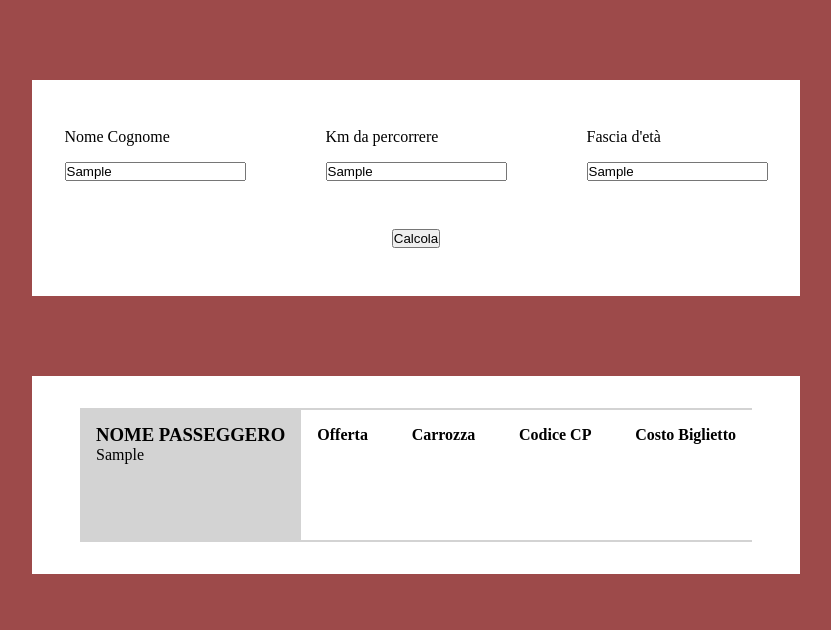
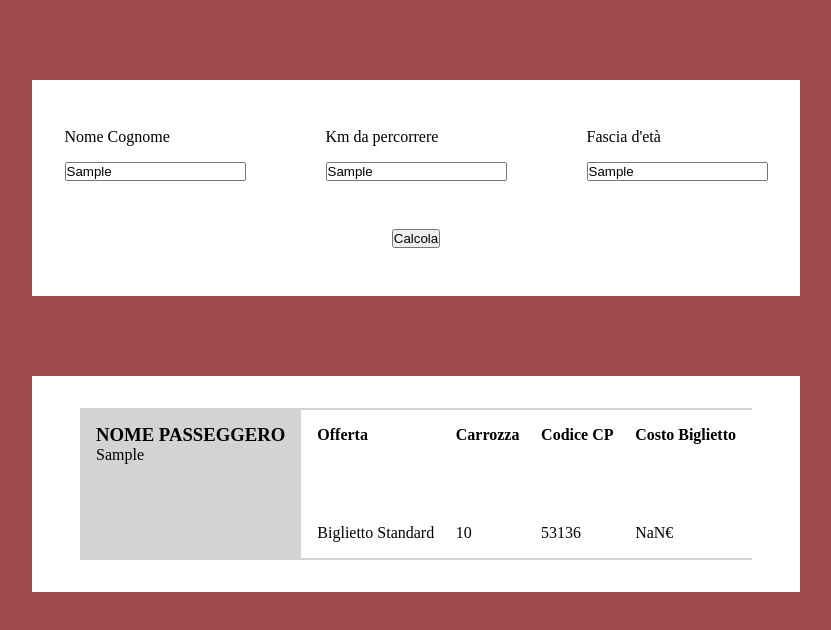
Before and after one commit to simoneevacca/js-biglietto-treno-form, a plain HTML site: page index.html in a window 1280 px wide. Both pictures are taken after typing "Sample", "Sample", "Sample" into the empty fields and a click on the button "Calcola". Shown: the whole page, without its empty margins (224-1055 px from the left). Drawn offline with Linux system fonts and the light colour scheme.

Commit message:
add all ticket dates

```diff
--- a/assets/js/main.js
+++ b/assets/js/main.js
@@ -11,17 +11,8 @@ console.log("LOG TEST " + passengerName.value);
 
 
 
-
-
-
-
-
-
-
-
-
 document.querySelector('button').addEventListener('click',
-function(){
+    function () {
         let ticketPrice = distanceElement.value * 0.21;
 
         console.log(distanceElement.value * 0.21);
@@ -30,6 +21,9 @@ function(){
 
 
         document.getElementById('ticketname').innerHTML = passengerName.value
+        document.getElementById('nc').innerHTML = Math.floor(Math.random() * 10) + 1;
+        document.getElementById('cp').innerHTML = Math.floor(Math.random() * 99998) + 1;
+
 
 
 
@@ -37,12 +31,20 @@ function(){
         if (ageElement.value < 18) {
 
             ticketPrice = ticketPrice - ticketPrice * minorsDiscount
+            document.getElementById('offer').innerHTML = 'Sconto minorenni'
+
 
         } else if (ageElement.value > 64) {
 
             ticketPrice = ticketPrice - ticketPrice * over65Discount
+            document.getElementById('offer').innerHTML = 'Sconto pensionati'
+
+        } else {
+            document.getElementById('offer').innerHTML = 'Biglietto Standard'
 
         }
 
         console.log("ticket price is: " + ticketPrice);
+        document.getElementById('cost').innerHTML = ticketPrice.toFixed(2) + '€';
+
     })
--- a/index.html
+++ b/index.html
@@ -41,19 +41,19 @@
         <div class="details">
             <div class="offer">
                 <div><strong>Offerta</strong></div>
-                <div class="value"></div>
+                <div id="offer" class="value"></div>
             </div>
             <div class="nc">
                 <div><strong>Carrozza</strong></div>
-                <div class="value"></div>
+                <div id="nc" class="value"></div>
             </div>
             <div class="cp">
                 <div><strong>Codice CP</strong></div>
-                <div class="value"></div>
+                <div id="cp" class="value"></div>
             </div>
             <div class="cost">
                 <div><strong>Costo Biglietto</strong></div>
-                <div class="value"></div>
+                <div id="cost" class="value"></div>
             </div>
 
         </div>
```
Lines whose indentation alone changed are shown as unchanged.
